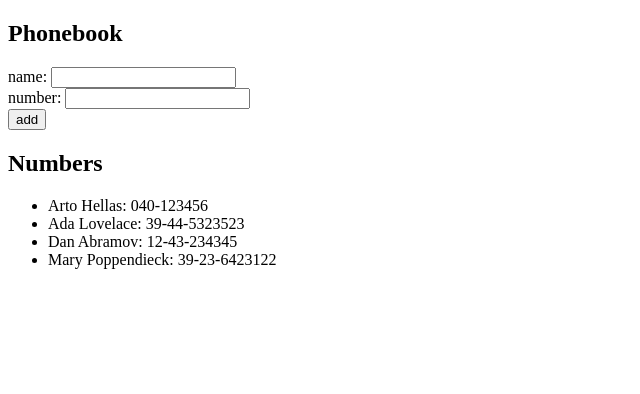
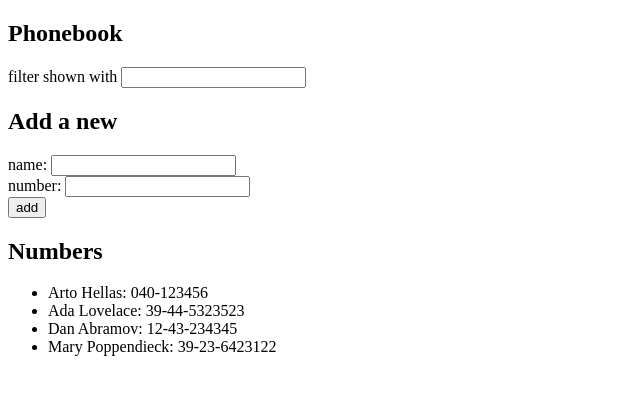
Before and after one commit to AmparoGarcia84/FullStackOpenCourse_Part2, a React (Vite) app in the folder apps/phonebook/: page / in a window 1280 px wide. Shown: the top 394 px of the page, without its empty margins (0-640 px from the left). Built offline with nearby package versions, Linux system fonts and the light colour scheme.

Commit message:
Exercise 2.9

```diff
--- a/apps/phonebook/src/App.jsx
+++ b/apps/phonebook/src/App.jsx
@@ -10,6 +10,7 @@ const App = () => {
   ])
   const [newName, setNewName] = useState('')
   const [newNumber, setNewNumber] = useState('')
+  const [filter, setFilter] = useState('')
   const addPerson = (event) => {
     event.preventDefault()
     if (persons.some(person => person.name === newName)) {
@@ -31,17 +32,22 @@ const App = () => {
   }
 
   const handleNameChange = (event) => {
-    console.log(event.target.value)
     setNewName(event.target.value)
   }
   const handleNumberChange = (event) => {
-    console.log(event.target.value)
     setNewNumber(event.target.value)
   }
+
+  const handleFilterChange = (event) => {
+    setFilter(event.target.value)
+  }
+  const personsToShow = persons.filter(person => person.name.toLocaleLowerCase().includes(filter.toLocaleLowerCase()))
 
   return (
     <div>
       <h2>Phonebook</h2>
+      <div>filter shown with <input value={filter} onChange={handleFilterChange}/></div>
+      <h2>Add a new</h2>
       <form onSubmit={addPerson}>
         <div>name: <input value={newName} onChange={handleNameChange}/></div>
         <div>number: <input value={newNumber} onChange={handleNumberChange}/></div>
@@ -49,7 +55,7 @@ const App = () => {
       </form>
       <h2>Numbers</h2>
       <ul>
-      {persons.map(person =>
+      {personsToShow.map(person =>
           <Person key={person.name} person={person} />
         )}
       </ul>
```
